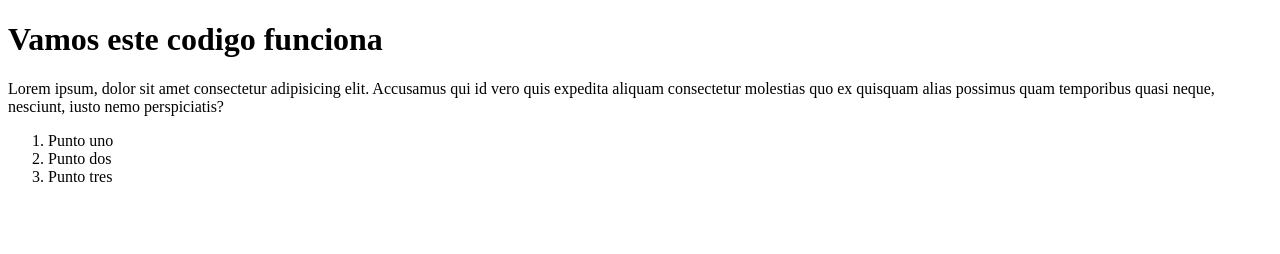
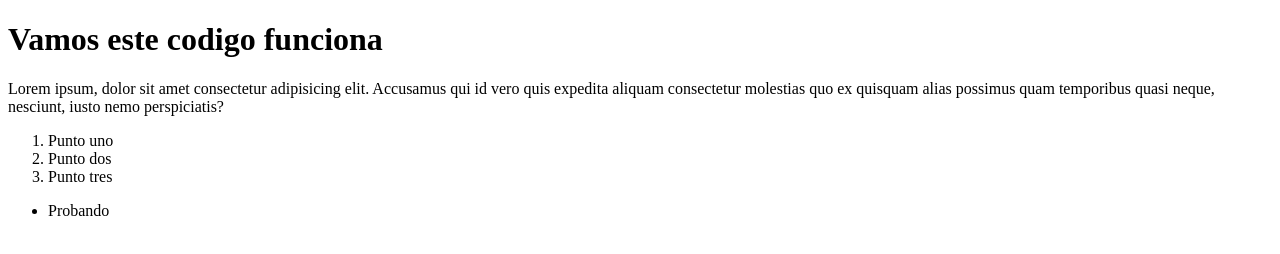
Before and after one commit to codigomaestro01/codigohtmlprueba, a plain HTML site: page index.html in a window 1280 px wide. Drawn offline with Linux system fonts and the light colour scheme.

Commit message:
Prueba
Probando

```diff
--- a/index.html
+++ b/index.html
@@ -17,5 +17,8 @@
             <li>Punto dos</li>
             <li>Punto tres</li>
         </ol>
+        <ul>
+          <li>Probando</li>
+        </ul>
   </body>
 </html>
```
Also changed, not shown: 1 other file.
